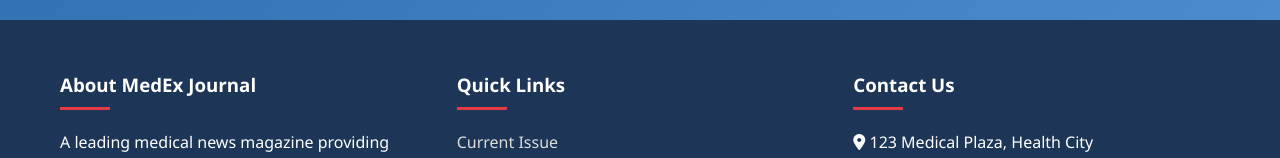
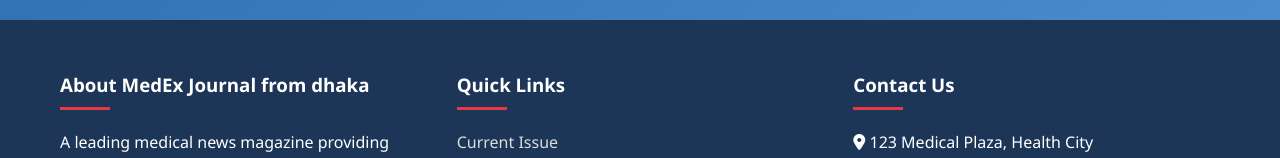
Before and after one commit to mazu77/myapp, a plain HTML site: page index.html in a window 1280 px wide. Shown: the part 1914-2072 px from the top of the page. Drawn offline with Linux system fonts and the light colour scheme.

Commit message:
Update footer section with additional location info

```diff
--- a/index.html
+++ b/index.html
@@ -556,7 +556,7 @@
         <div class="container">
             <div class="footer-content">
                 <div class="footer-section">
-                    <h3>About MedEx Journal</h3>
+                    <h3>About MedEx Journal from dhaka</h3>
                     <p>A leading medical news magazine providing accurate, up-to-date information on medical research, healthcare policies, and clinical practices.</p>
                     <div class="social-icons">
                         <a href="#"><i class="fab fa-facebook-f"></i></a>
```
